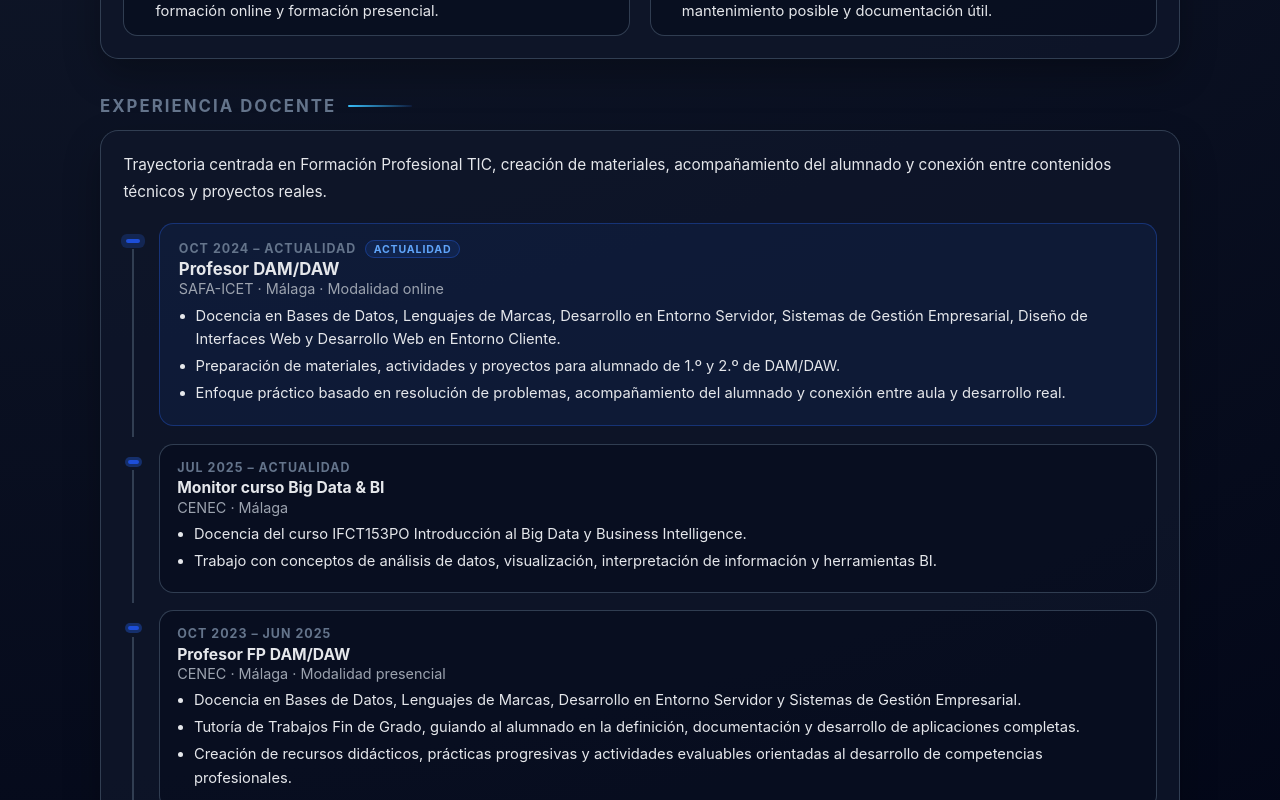
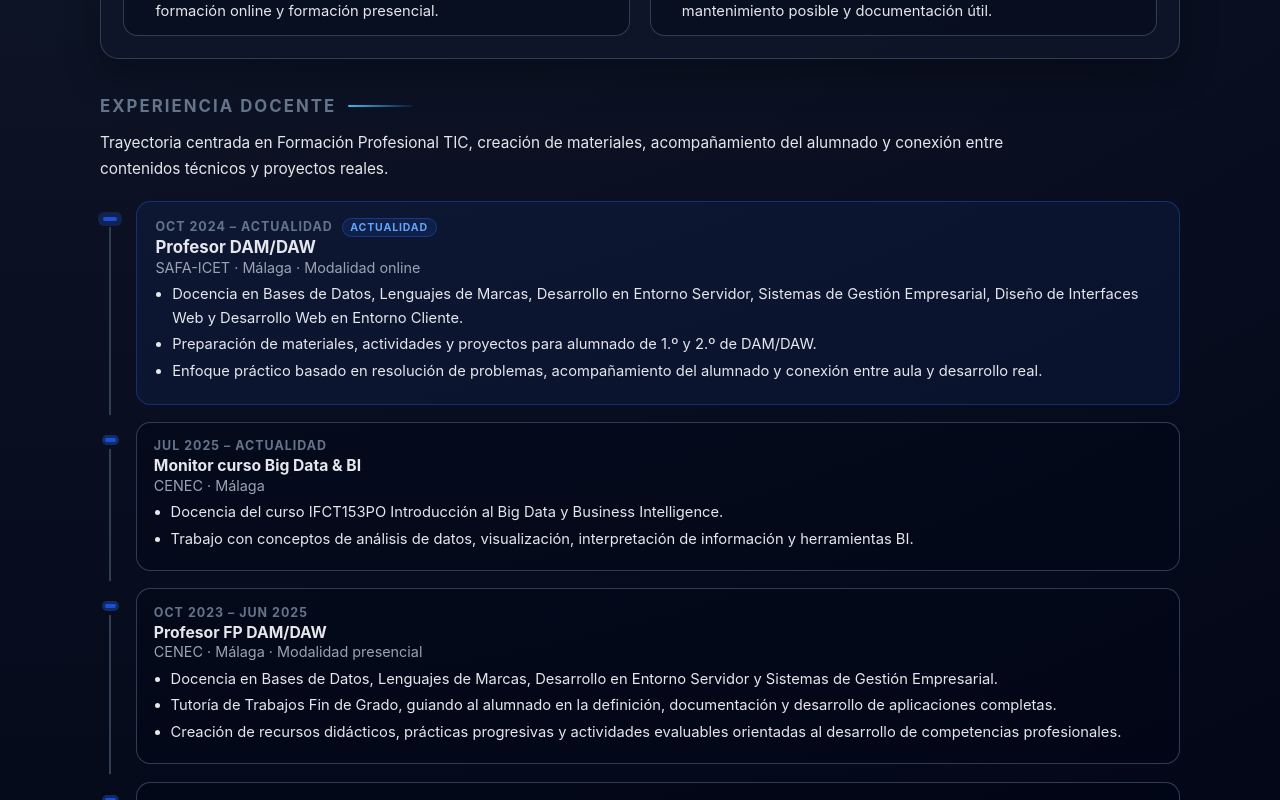
Before and after one commit to fpalacioschaves/cv-react, a React (Vite) app: page / in a window 1280 px wide. Shown: the part 1820-2620 px from the top of the page. Built offline with nearby package versions, Linux system fonts and the light colour scheme; no server answers.

Commit message:
Use plain layout for experience sections

```diff
--- a/src/components/ExperienceSection.jsx
+++ b/src/components/ExperienceSection.jsx
@@ -16,8 +16,18 @@ export function ExperienceSection({ id, title, items, styles, lang }) {
   const intro = EXPERIENCE_INTROS[id]?.[lang]
 
   return (
-    <Section id={id} title={title} styles={styles}>
-      {intro && <p style={{ ...styles.paragraph, marginBottom: '1.1rem' }}>{intro}</p>}
+    <Section id={id} title={title} styles={styles} plain>
+      {intro && (
+        <p
+          style={{
+            ...styles.paragraph,
+            marginBottom: '1.15rem',
+            maxWidth: '980px',
+          }}
+        >
+          {intro}
+        </p>
+      )}
       <Timeline items={items} styles={styles} lang={lang} />
     </Section>
   )
```
